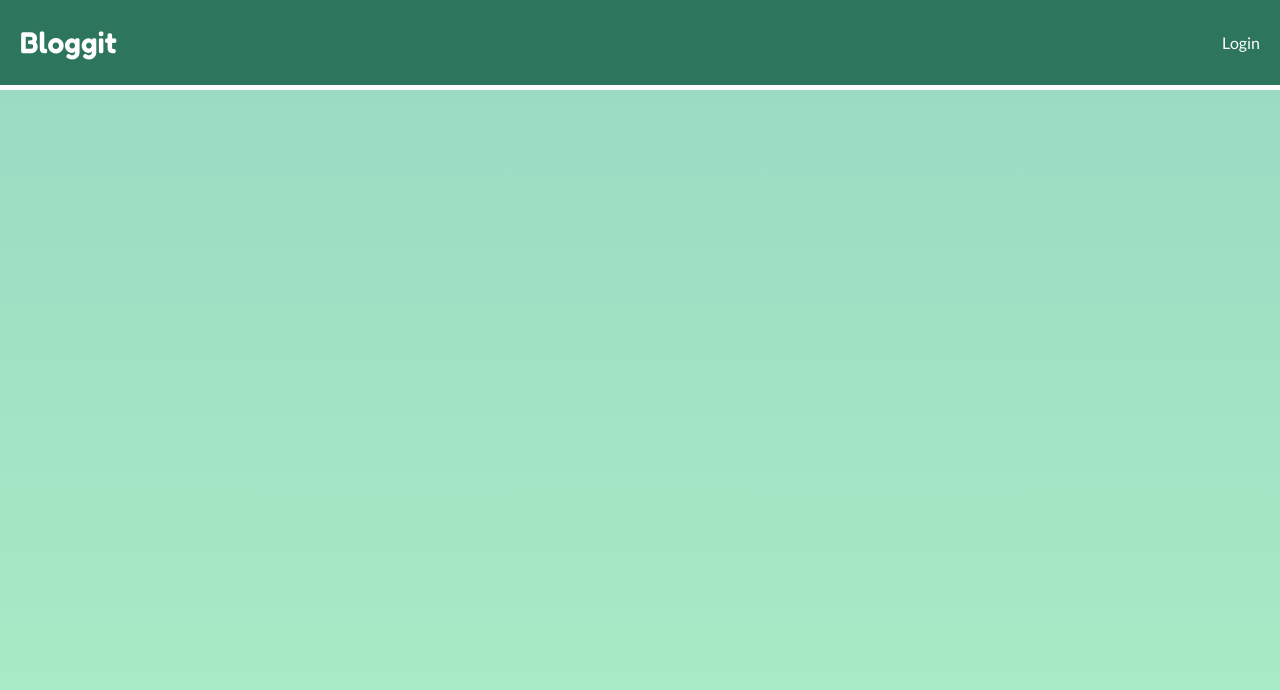
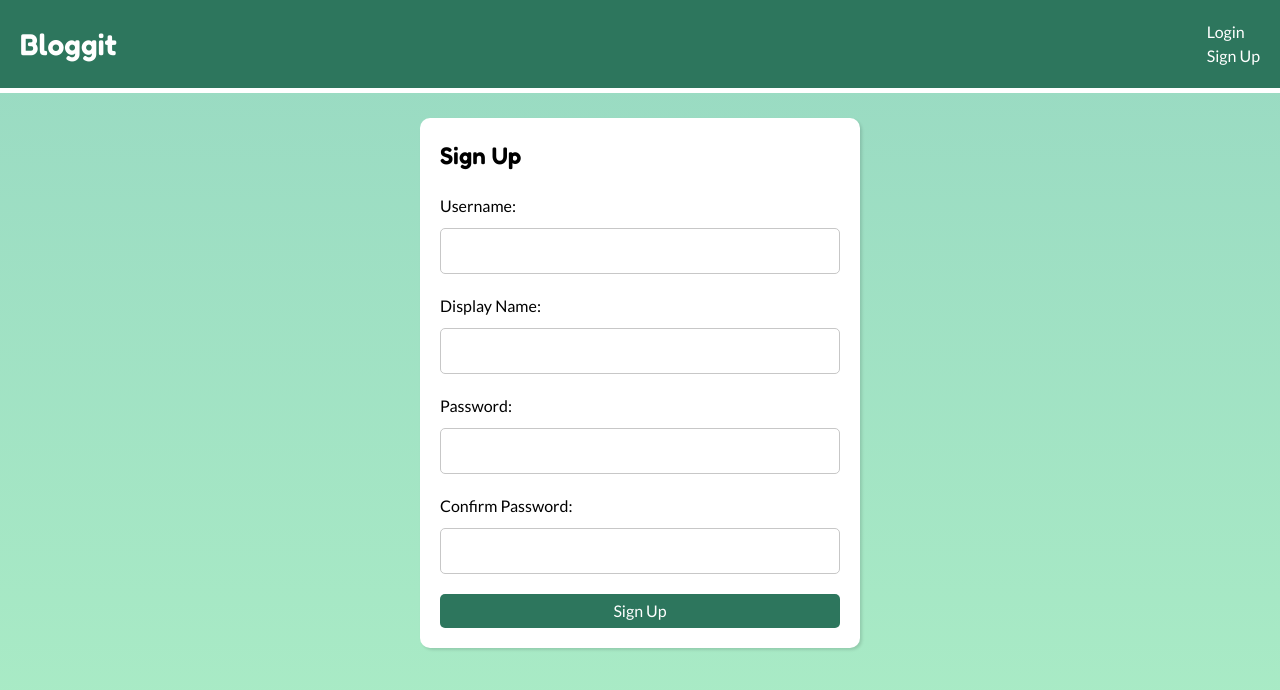
Before and after one commit to sheacronin/blog-viewing, a React (Create React App) app: page /signup in a window 1280 px wide. Before the commit this address had no page. Shown: the top 690 px of the page. Built offline with nearby package versions, Linux system fonts and the light colour scheme.

Commit message:
Add SignUp page

```diff
--- a/src/App.js
+++ b/src/App.js
@@ -2,6 +2,7 @@ import './App.css';
 import Header from './components/Header';
 import PostsList from './components/PostsList';
 import Login from './components/Login';
+import SignUp from './components/SignUp';
 import { BrowserRouter as Router, Routes, Route } from 'react-router-dom';
 import { useState } from 'react';
 
@@ -19,6 +20,7 @@ function App() {
                         path="/login"
                         element={<Login setUser={setUser} />}
                     />
+                    <Route exact path="/signup" element={<SignUp />} />
                 </Routes>
             </main>
         </Router>
--- a/src/components/Header.js
+++ b/src/components/Header.js
@@ -8,7 +8,14 @@ function Header() {
                 <h1>Bloggit</h1>
             </Link>
             <nav>
-                <Link to="/login">Login</Link>
+                <ul>
+                    <li>
+                        <Link to="/login">Login</Link>
+                    </li>
+                    <li>
+                        <Link to="/signup">Sign Up</Link>
+                    </li>
+                </ul>
             </nav>
         </header>
     );
--- /dev/null
+++ b/src/components/SignUp.js
@@ -0,0 +1,77 @@
+import { useState } from 'react';
+import { useNavigate } from 'react-router-dom';
+import '../styles/Login.css';
+
+function SignUp() {
+    let navigate = useNavigate();
+    const [errors, setErrors] = useState([]);
+
+    async function handleSignUpFormSubmission(e) {
+        e.preventDefault();
+        setErrors([]);
+
+        const { username, displayName, password, confirmPassword } =
+            e.target.elements;
+
+        const res = await fetch('https://blog-api-sc.herokuapp.com/users/', {
+            method: 'POST',
+            body: JSON.stringify({
+                username: username.value,
+                displayName: displayName.value,
+                password: password.value,
+                confirmPassword: confirmPassword.value,
+            }),
+            credentials: 'include',
+            headers: { 'Content-Type': 'application/json' },
+        });
+        const data = await res.json();
+        console.log(data);
+
+        if (res.status === 200) {
+            navigate('/login');
+        } else {
+            setErrors((prevErrors) => [...prevErrors, data.message]);
+            if (data.errors) {
+                const errorMessages = data.errors.errors.map(
+                    (error) => error.msg
+                );
+                setErrors((prevErrors) => [...prevErrors, ...errorMessages]);
+            }
+        }
+    }
+
+    return (
+        <form className="login-form" onSubmit={handleSignUpFormSubmission}>
+            <h2>Sign Up</h2>
+
+            <label htmlFor="username">Username:</label>
+            <input type="text" id="username" name="username" />
+
+            <label htmlFor="displayName">Display Name:</label>
+            <input type="text" id="displayName" name="displayName" />
+
+            <label htmlFor="password">Password:</label>
+            <input type="password" id="password" name="password" />
+
+            <label htmlFor="password">Confirm Password:</label>
+            <input
+                type="password"
+                id="confirmPassword"
+                name="confirmPassword"
+            />
+
+            <button type="submit">Sign Up</button>
+            {errors.length > 0 && (
+                <section className="errors">
+                    <ul>
+                        {errors.map((error) => (
+                            <li key={error}>{error}</li>
+                        ))}
+                    </ul>
+                </section>
+            )}
+        </form>
+    );
+}
+
+export default SignUp;
```
